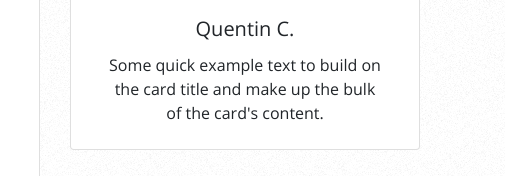
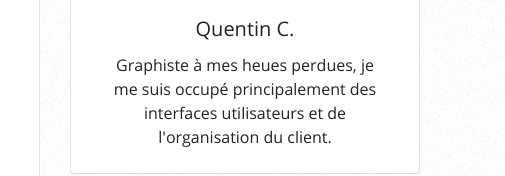
Before and after one commit to Cryptenger/cryptenger.github.io, a plain HTML site: page team.html in a window 1280 px wide. Shown: the part 624-800 px from the top of the page, 775-1280 px from the left. Drawn offline with Linux system fonts and the light colour scheme.

Commit message:
add Cosius desc

```diff
--- a/team.html
+++ b/team.html
@@ -78,7 +78,7 @@
                         </div>
                         <div class="card-body">
                             <h5 class="card-title">Quentin C.</h5>
-                            <p class="card-text">Some quick example text to build on the card title and make up the bulk of the card's content.</p>
+                            <p class="card-text">Graphiste à mes heues perdues, je me suis occupé principalement des interfaces utilisateurs et de l'organisation du client.</p>
                         </div>
                     </div>
                 </div>
```
